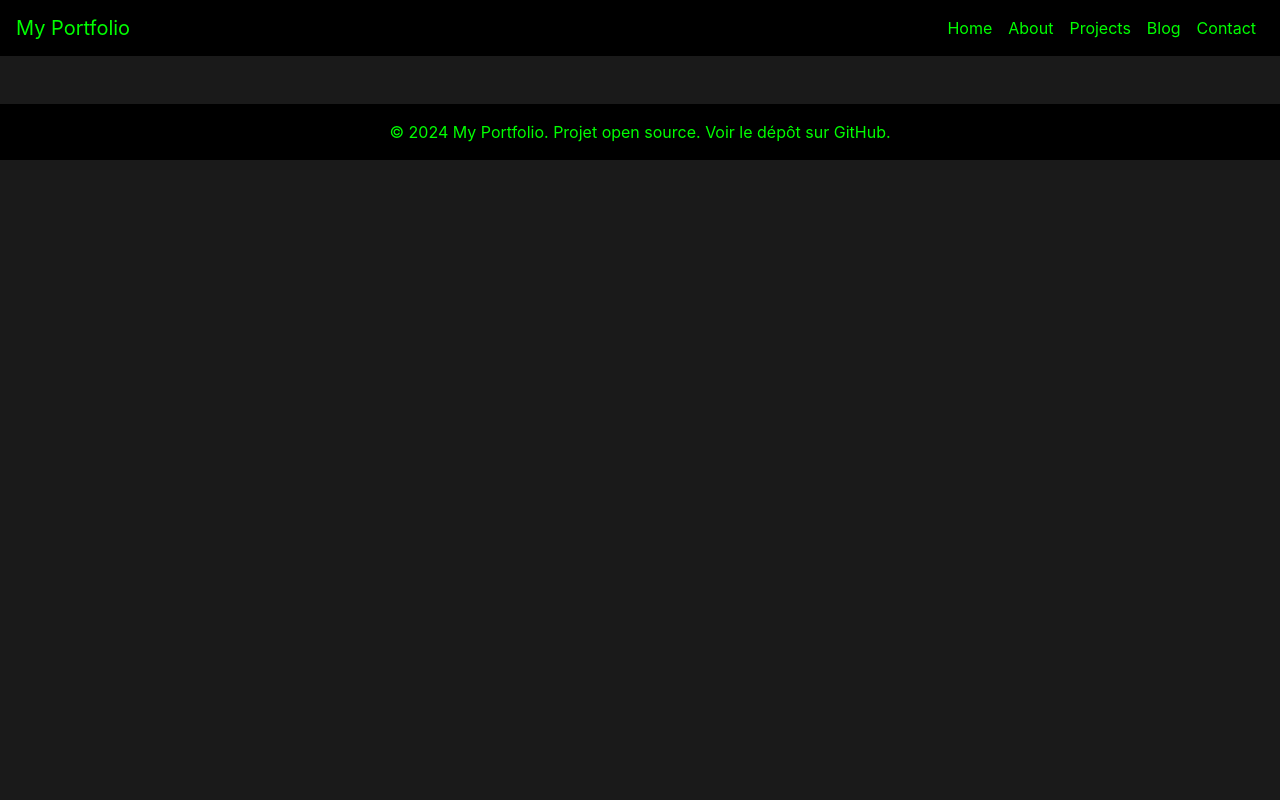
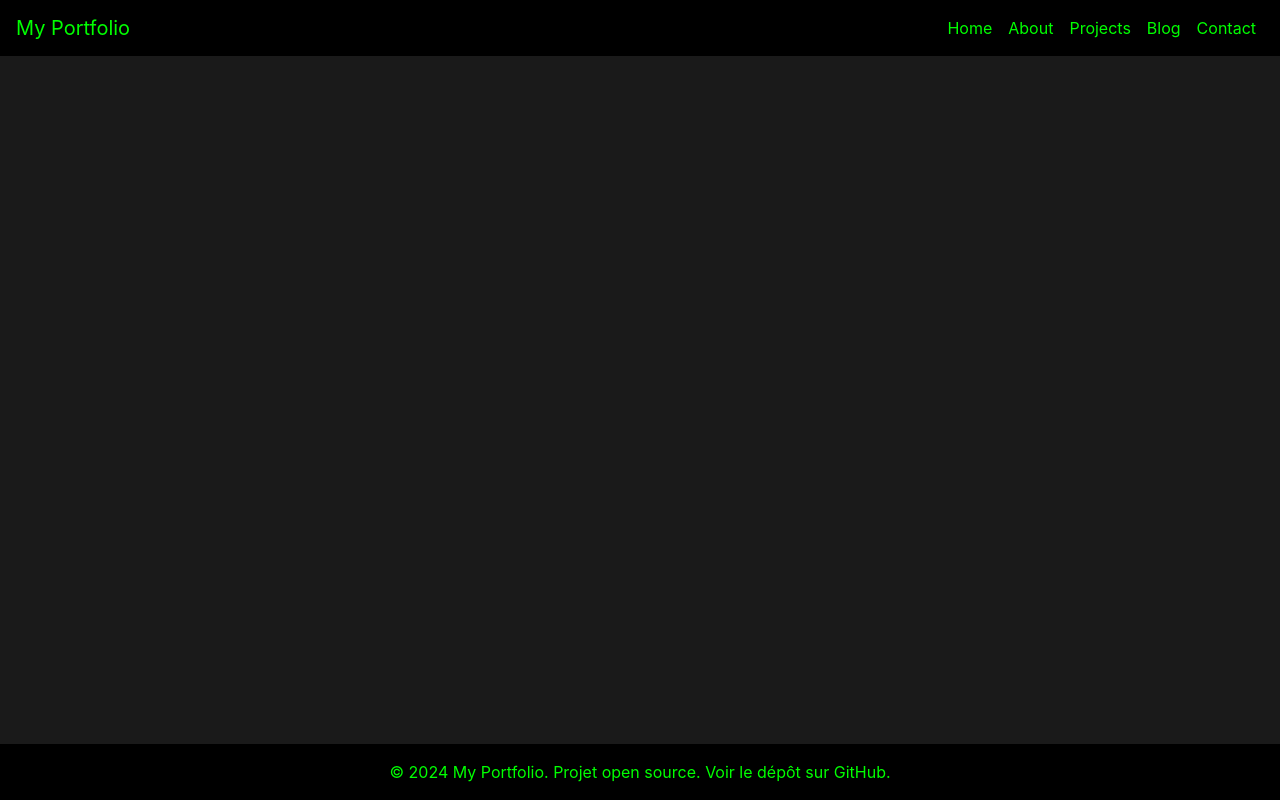
Before and after one commit to HamaBarhamou/myportfolio, a Django app: page /about/ in a window 1280 px wide. Run offline with Django 5.2, Linux system fonts and the light colour scheme; data that the repository does not hold is empty; some libraries are stand-ins or nearby versions.

Commit message:
Amélioration du layout avec un menu fixe et un pied de page toujours en bas
- Ajout de la classe `fixed-top` au menu de navigation pour le rendre fixe en haut de la page
- Ajout de styles CSS pour garantir que le pied de page reste en bas même si la page est vide
- Utilisation de `display: flex` et `flex-direction: column` sur le body pour une mise en page flexible
- Ajout de marges supplémentaires au contenu principal pour compenser la hauteur du menu fixe

```diff
--- a/templates/base.html
+++ b/templates/base.html
@@ -10,6 +10,9 @@
         body {
             background-color: #1a1a1a;
             color: #e6e6e6;
+            display: flex;
+            flex-direction: column;
+            min-height: 100vh;
         }
         .navbar, .footer {
             background-color: #000;
@@ -53,11 +56,18 @@
             border-color: #00ff00;
             color: #000;
         }
+        .container {
+            flex: 1;
+        }
+        .footer {
+            background-color: #000;
+            padding: 1rem 0;
+        }
     </style>
 </head>
 <body>
     <!-- Navigation Menu -->
-    <nav class="navbar navbar-expand-lg navbar-dark">
+    <nav class="navbar navbar-expand-lg navbar-dark fixed-top">
         <a class="navbar-brand" href="{% url 'portfolio:home' %}">My Portfolio</a>
         <button class="navbar-toggler" type="button" data-toggle="collapse" data-target="#navbarNav" aria-controls="navbarNav" aria-expanded="false" aria-label="Toggle navigation">
             <span class="navbar-toggler-icon"></span>
@@ -83,7 +93,7 @@
         </div>
     </nav>
 
-    <div class="container mt-4">
+    <div class="container mt-5 pt-5">
         {% block content %}
         {% endblock %}
     </div>
```
